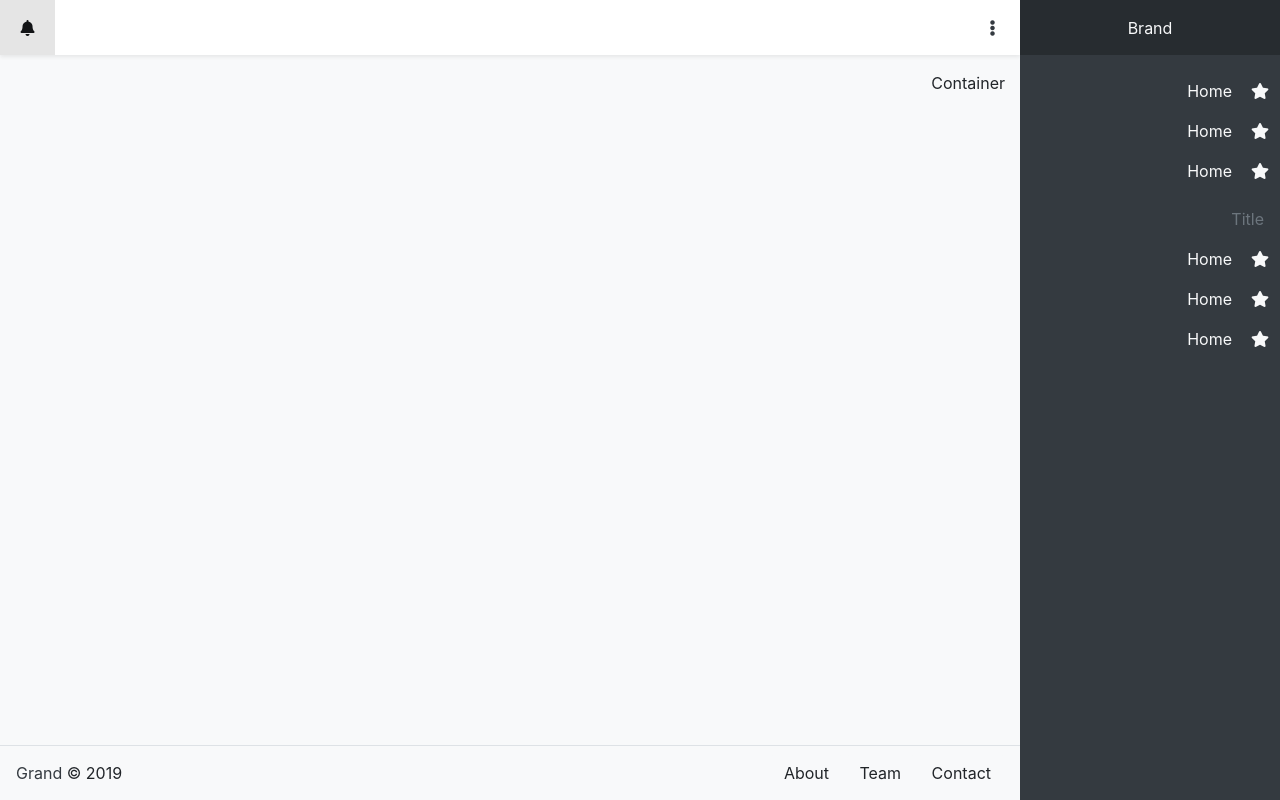
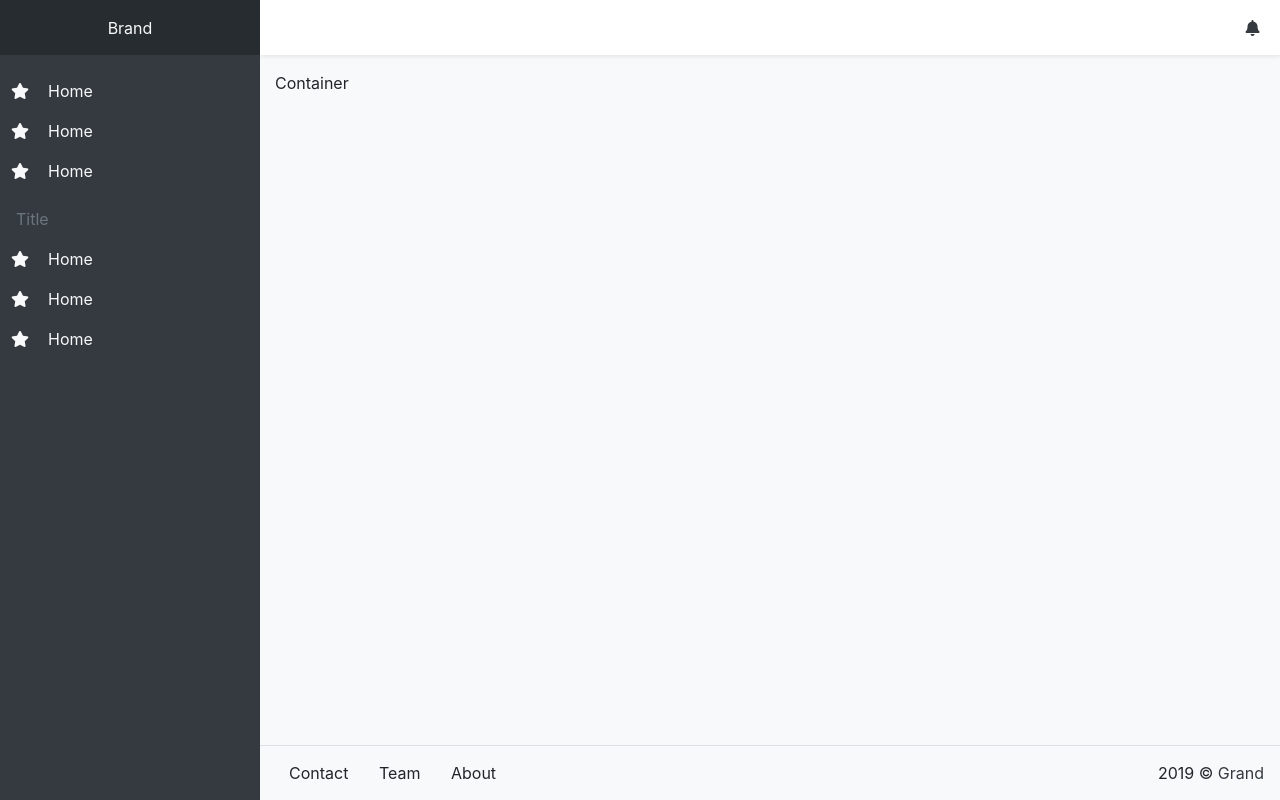
Before and after one commit to ahmadkarimi1991/grand, a plain HTML site: page index.html in a window 1280 px wide. Drawn offline with Linux system fonts and the light colour scheme.

Commit message:
hide aside button in medium size

```diff
--- a/index.html
+++ b/index.html
@@ -11,7 +11,7 @@
 
     <title>Grand</title>
 </head>
-<body class="d-flex flex-column rtl">
+<body class="d-flex flex-column">
     <aside class="bg-dark text-light" id="aside">
         <div class="d-flex justify-content-center align-items-center brand">Brand</div>
         <nav class="pt-3">
@@ -57,7 +57,7 @@
     <main class="flex-grow-1 d-flex flex-column bg-light" id="main">
         <header id="header" class="d-flex justify-content-between bg-white shadow-sm">
             <div class="d-flex">
-                <a href="#" id="aside-open" class="d-flex justify-content-center align-items-center text-dark header-link">
+                <a href="#" id="aside-open" class="d-flex justify-content-center align-items-center text-dark d-md-none header-link">
                     <i class="fas fa-ellipsis-v"></i>
                 </a>
             </div>
```
